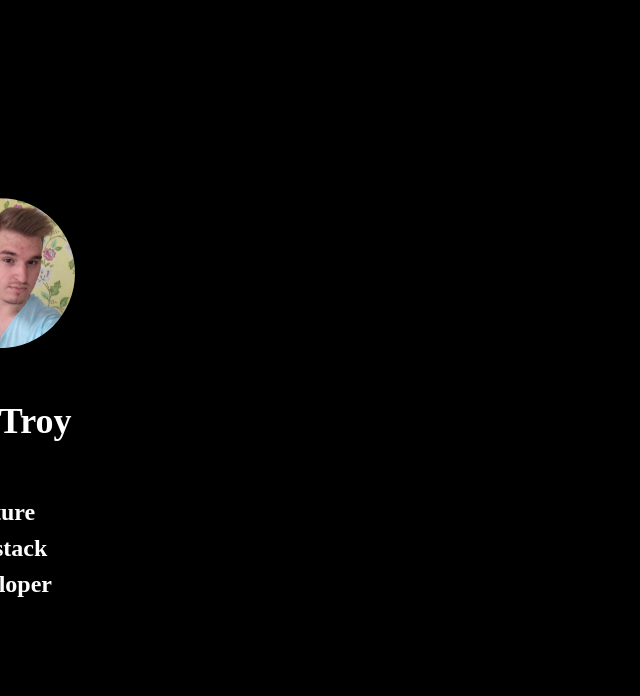
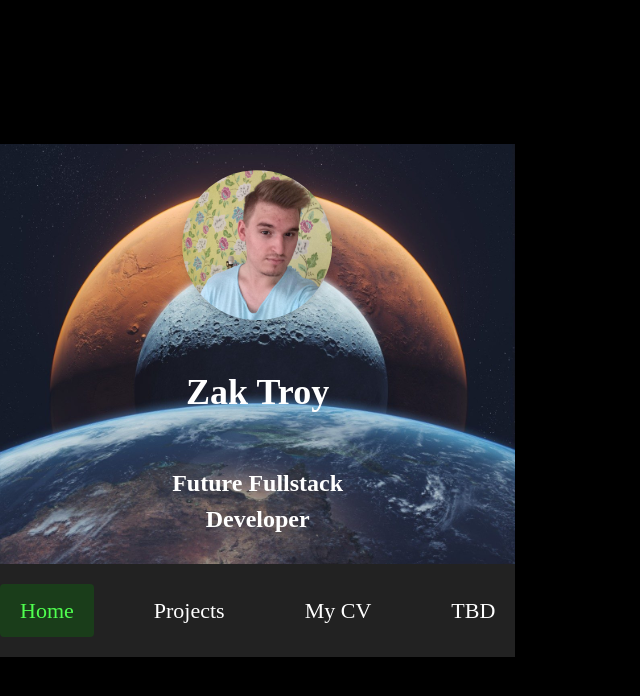
Before and after one commit to Taragoul/Uppgift-2---Dynamisk-sida, a React (Vite) app: page / in a window 1280 px wide. Shown: the top 696 px of the page, without its empty margins (0-640 px from the left). Built offline with nearby package versions, Linux system fonts and the light colour scheme; a web font is replaced by a local one.

Commit message:
routing/navbar/banner global

```diff
--- a/package.json
+++ b/package.json
@@ -11,7 +11,8 @@
   },
   "dependencies": {
     "react": "^19.1.1",
-    "react-dom": "^19.1.1"
+    "react-dom": "^19.1.1",
+    "react-router-dom": "^7.8.2"
   },
   "devDependencies": {
     "@eslint/js": "^9.33.0",
--- a/src/App.jsx
+++ b/src/App.jsx
@@ -1,10 +1,17 @@
 import "./assets/styles/Globalstyle.css";
+import { BrowserRouter as Router, Routes, Route } from "react-router-dom";
+import Home from "./pages/Home";
+import Projects from "./pages/Projects";
+import MyCV from "./pages/MyCV";
+import Tbd_2 from "./pages/Tbd_2";
+import Navbar from "./components/Navbar";
 import Banner from "./components/Banner";
 import zakImg from "./assets/zak.jpg";
 import spaceImg from "./assets/space.jpeg";
 
 function App() {
   return (
+    <Router>
       <Banner
         backgroundImage={spaceImg}
         name="Zak Troy"
@@ -12,6 +19,14 @@ function App() {
         profilePicSrc={zakImg}
         profilePicAlt="Zak Troy"
       />
+      <Navbar />
+      <Routes>
+        <Route path="/" element={<Home />} />
+        <Route path="/projects" element={<Projects />} />
+        <Route path="/cv" element={<MyCV />} />
+        <Route path="/tbd" element={<Tbd_2 />} />
+      </Routes>
+    </Router>
   );
 }
 
--- /dev/null
+++ b/src/assets/styles/Navbar.css
@@ -0,0 +1,22 @@
+.navbar {
+  width: 100%;
+  background: #222;
+  display: flex;
+  justify-content: center;
+  gap: 2rem;
+  padding: 1rem 0;
+}
+
+.nav-link {
+  color: white;
+  text-decoration: none;
+  font-size: 1.1rem;
+  padding: 0.5rem 1rem;
+  border-radius: 4px;
+  transition: background 0.2s, color 0.2s;
+}
+
+.nav-link.active {
+  background: #1a3d1a;
+  color: #4fff4f;
+}
--- /dev/null
+++ b/src/components/Navbar.jsx
@@ -0,0 +1,22 @@
+import React from "react";
+import { NavLink } from "react-router-dom";
+import "../assets/styles/Navbar.css";
+
+const Navbar = () => (
+  <nav className="navbar">
+    <NavLink to="/" end className="nav-link">
+      Home
+    </NavLink>
+    <NavLink to="/projects" className="nav-link">
+      Projects
+    </NavLink>
+    <NavLink to="/cv" className="nav-link">
+      My CV
+    </NavLink>
+    <NavLink to="/tbd" className="nav-link">
+      TBD
+    </NavLink>
+  </nav>
+);
+
+export default Navbar;
--- a/src/pages/Home.jsx
+++ b/src/pages/Home.jsx
@@ -0,0 +1,9 @@
+import React from "react";
+
+const Home = () => (
+  <div>
+    {}
+  </div>
+);
+
+export default Home;
--- a/src/pages/MyCV.jsx
+++ b/src/pages/MyCV.jsx
@@ -0,0 +1,3 @@
+import React from "react";
+const MyCV = () => <div>My CV Page</div>;
+export default MyCV;
--- a/src/pages/Projects.jsx
+++ b/src/pages/Projects.jsx
@@ -0,0 +1,3 @@
+import React from "react";
+const Projects = () => <div>Projects Page</div>;
+export default Projects;
--- a/src/pages/Tbd_2.jsx
+++ b/src/pages/Tbd_2.jsx
@@ -0,0 +1,3 @@
+import React from "react";
+const Tbd_2 = () => <div>Coming Soon</div>;
+export default Tbd_2;
```
Also changed, not shown: 1 other file (tests, documents, lock files or other folders). Lines whose indentation alone changed are shown as unchanged.
